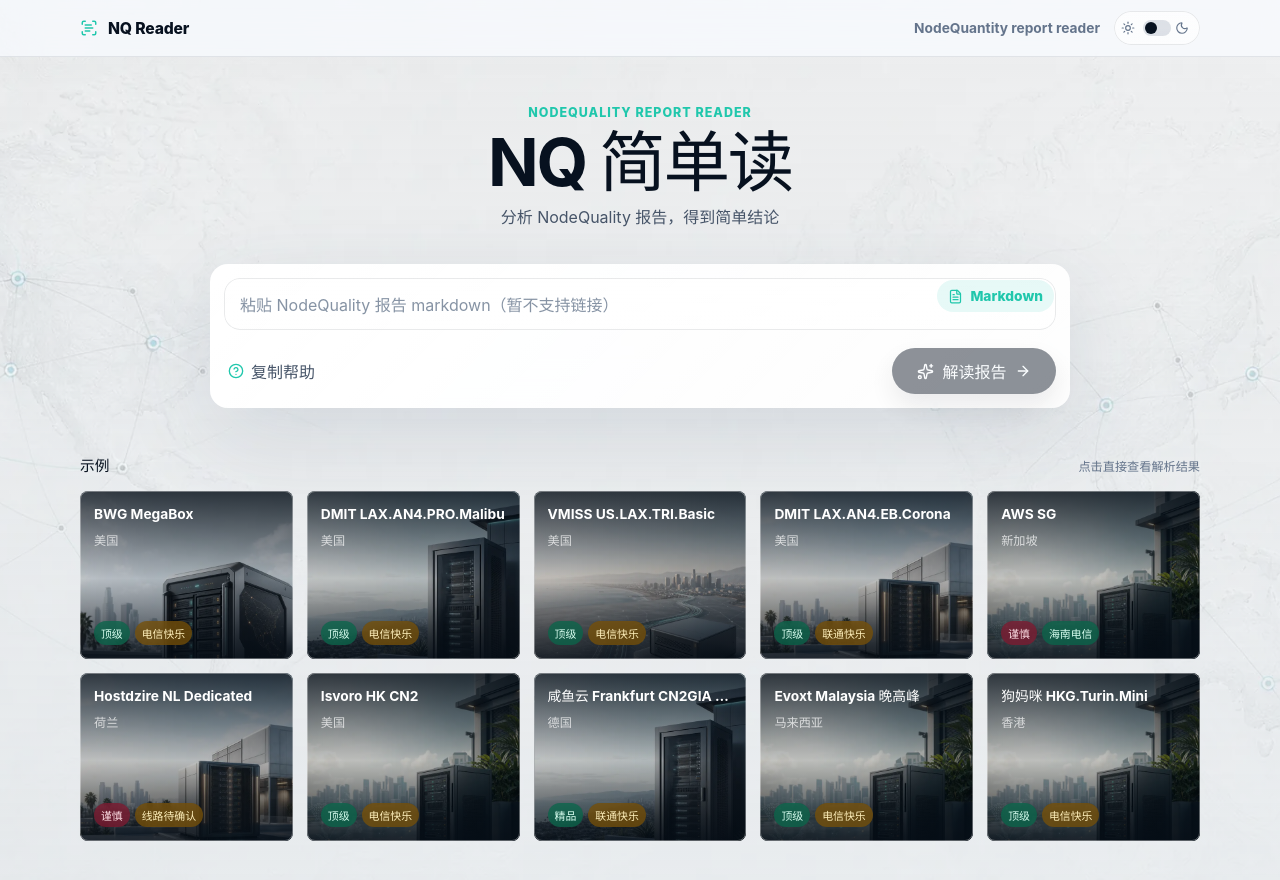
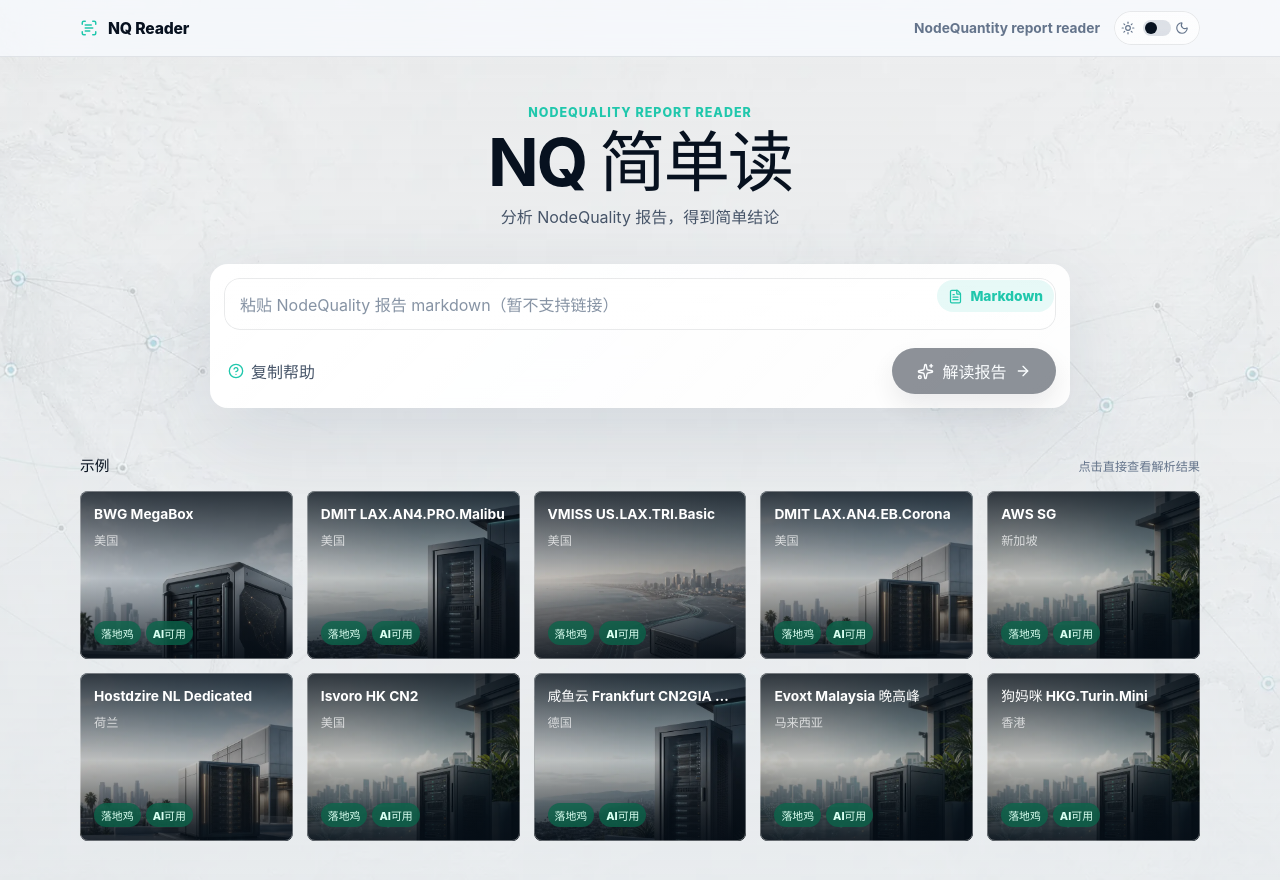
Before and after one commit to ruoqianfengshao/nq-reader, a React (Vite) app: page / in a window 1280 px wide. Built offline with nearby package versions, Linux system fonts and the light colour scheme.

Commit message:
fix: prioritize positive homepage example tags

```diff
--- a/src/App.tsx
+++ b/src/App.tsx
@@ -395,8 +395,8 @@
       <div className="example-grid">
         {reportExamples.map((example) => {
           const result = analyzeReport(example.report);
-          const proxy = result.useCases.find((useCase) => useCase.name === "代理");
-          const tags = proxy ? shareTagsForUseCase(proxy).slice(0, 2) : [];
+          const featuredUseCase = homepageFeaturedUseCase(result.useCases);
+          const tags = featuredUseCase ? shareTagsForUseCase(featuredUseCase).slice(0, 2) : [];
           return (
             <button className="example-card" style={{ backgroundImage: `url(${example.background})` }} type="button" key={example.name} onClick={() => onSelect(example.report)}>
               <strong>{example.name}</strong>
@@ -410,6 +410,24 @@
       </div>
     </section>
   );
+}
+
+function homepageFeaturedUseCase(useCases: ReturnType<typeof analyzeReport>["useCases"]) {
+  const candidates = useCases.filter((useCase) => useCase.severity !== "risk");
+  const pool = candidates.length > 0 ? candidates : useCases;
+  return [...pool].sort((left, right) => homepageUseCaseScore(right) - homepageUseCaseScore(left))[0];
+}
+
+function homepageUseCaseScore(useCase: ReturnType<typeof analyzeReport>["useCases"][number]): number {
+  const text = `${useCase.name} ${useCase.verdict}`;
+  const quality = useCase.severity === "good" ? 100 : useCase.severity === "watch" ? 40 : 0;
+  const distinction = /落地[机鸡]/.test(text) ? 50
+    : /毕业[机鸡]/.test(text) ? 45
+      : /AI \/ 流媒体快乐[机鸡]|流媒体快乐[机鸡]|流媒体解锁[机鸡]/.test(text) ? 40
+        : /顶级|精品|快乐[机鸡]/.test(text) ? 35
+          : /大盘[机鸡]/.test(text) ? 30
+            : 0;
+  return quality + distinction;
 }
 
 function reportLocation(result: ReturnType<typeof analyzeReport>): string {
```
